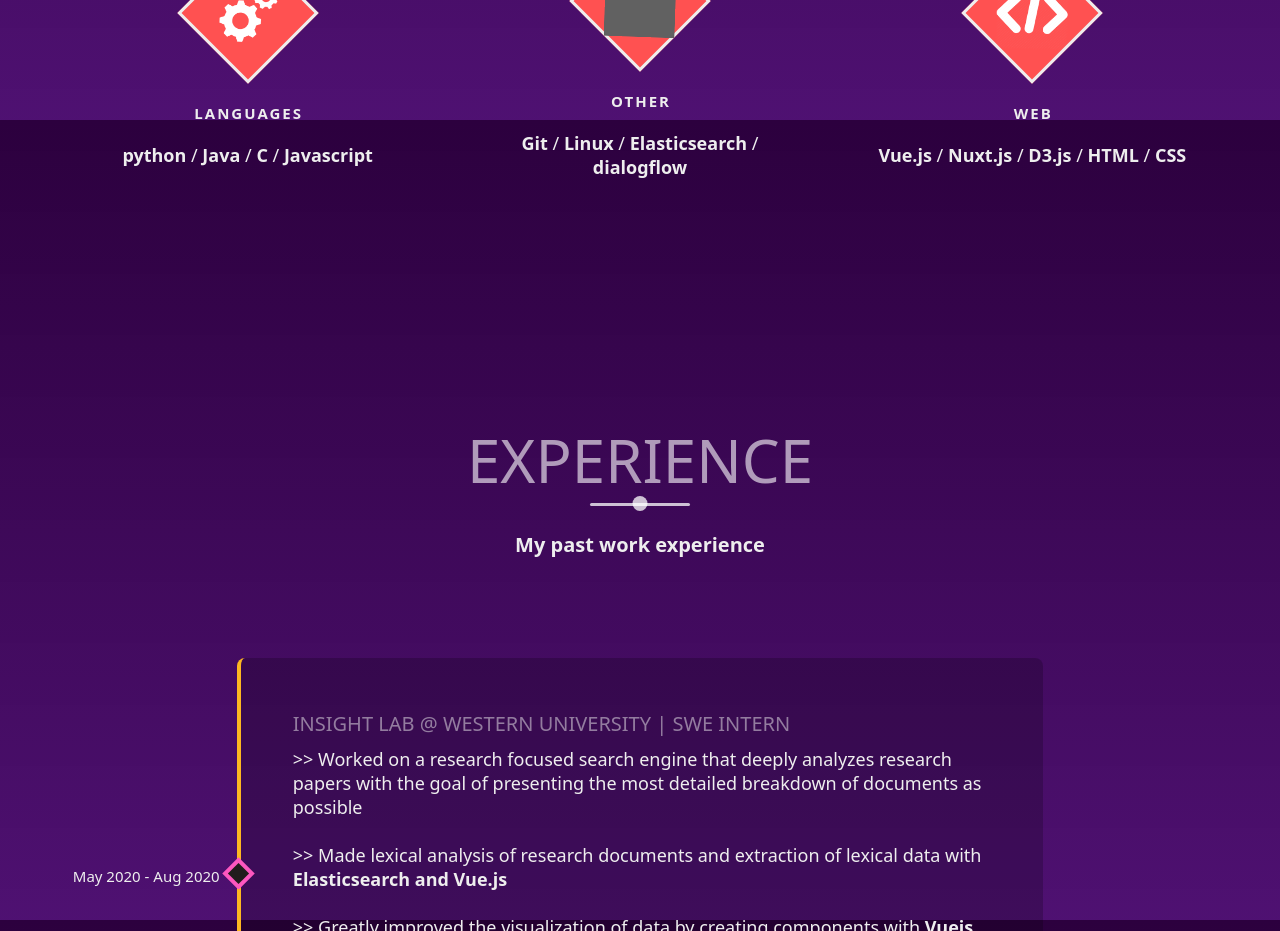
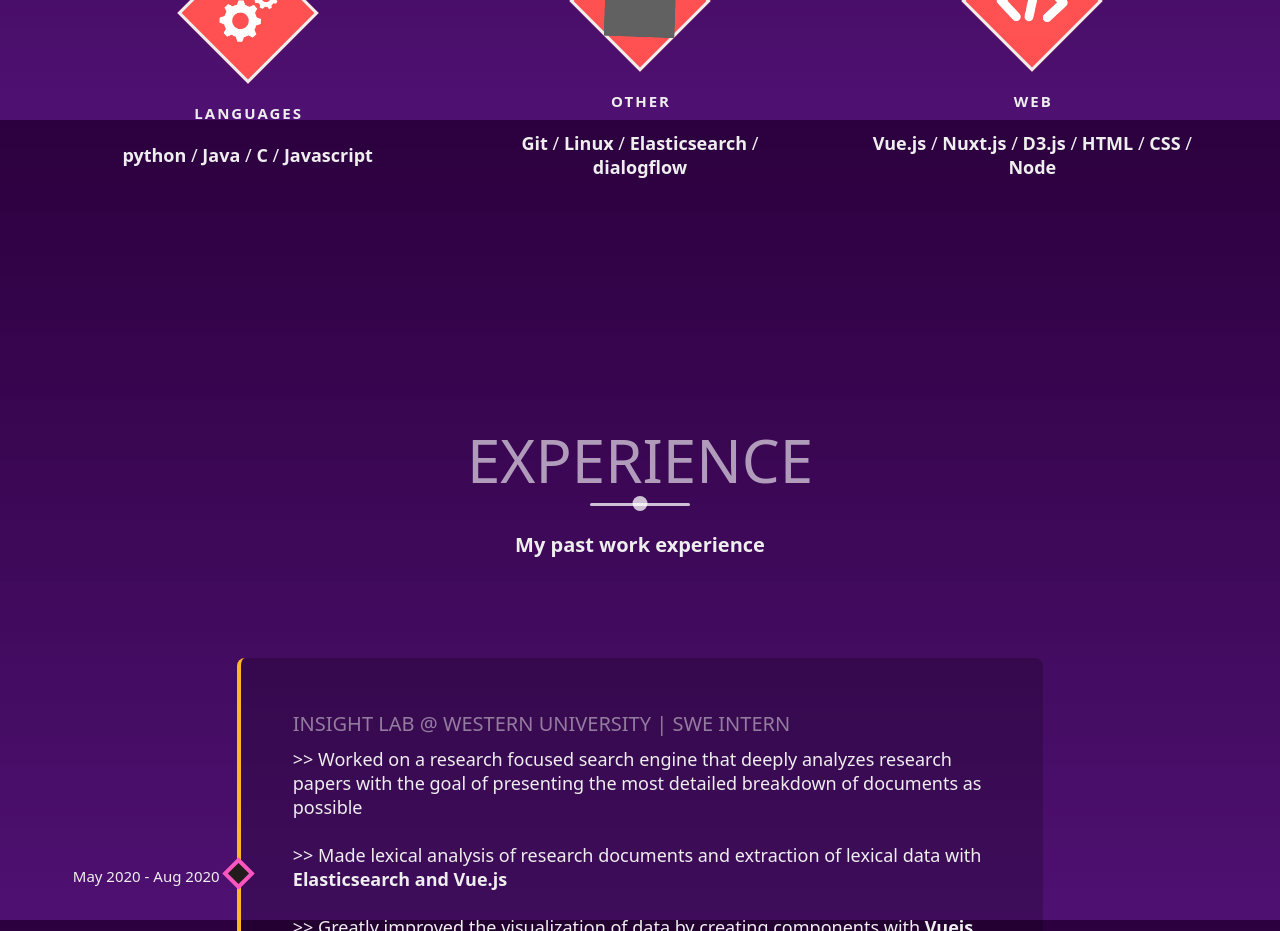
Before and after one commit to Lemos00/lemos00.github.io, a Vue app in the folder gabriel-lemos-rodrigues/: page / in a window 1280 px wide. Shown: the part 2280-3211 px from the top of the page. Built offline with nearby package versions, Linux system fonts and the light colour scheme; grey boxes are pictures that could not be loaded.

Commit message:
removed comments and added missing skill

```diff
--- a/gabriel-lemos-rodrigues/src/App.vue
+++ b/gabriel-lemos-rodrigues/src/App.vue
@@ -1,6 +1,5 @@
 <template>
   <div id="app">
-    <!-- <canvas id="canvas1"></canvas> -->
     <header>
       <div :class="menuClass" @click="changeMenu">
         <div class="bar half start"></div>
--- a/gabriel-lemos-rodrigues/src/components/Skills.vue
+++ b/gabriel-lemos-rodrigues/src/components/Skills.vue
@@ -26,7 +26,7 @@
               <img src="../assets/images/icons/html-tag.png" alt="CHANGE ICON">
             </div>
             <h1>Web</h1>
-            <p><b>Vue.js</b> / <b>Nuxt.js</b> / <b>D3.js</b> / <b>HTML</b> / <b>CSS</b></p>
+            <p><b>Vue.js</b> / <b>Nuxt.js</b> / <b>D3.js</b> / <b>HTML</b> / <b>CSS</b> / <b>Node</b></p>
           </div>
         </div>
       </div>
```
